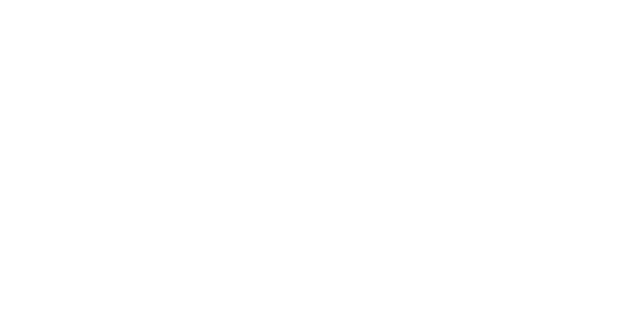
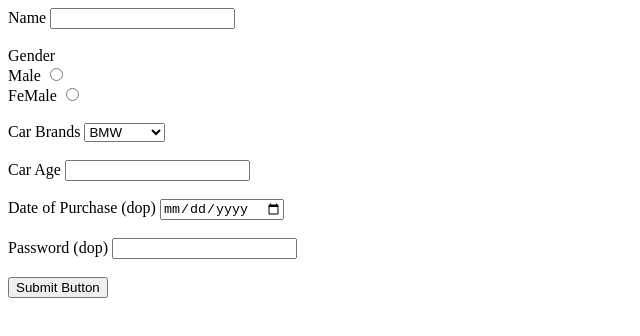
Before and after one commit to acciojob/car-insurance-form-swasti2611, a website: page main.html in a window 1280 px wide. Shown: the whole page, without its empty margins (0-640 px from the left). Drawn offline with Linux system fonts and the light colour scheme.

Commit message:
created a submission

```diff
--- a/main.html
+++ b/main.html
@@ -8,6 +8,50 @@
 
 <body>
 	<!-- the entire body must be written by student -->
+
+
+	<form method="post">
+		<lable for="name">Name</lable>
+		<input type="text" id="name" required>
+	</br>
+		</br>
+		<lable>Gender</lable>
+		</br>
+		<lable>Male</lable>
+		<input type="radio" name="gender" required>
+</br>
+		<lable>FeMale</lable>
+		<input type="radio" name="gender" required>
+
+		</br>
+		</br>
+		<label for="cars "> Car Brands</label>
+		<select id="cars">
+			<option value="BMW">BMW</option>
+			<option value="Audi"> Audi</option>
+			<option value="Mercedez">Mercedez</option>
+		</select>
+		</br></br>
+		<label for="carage">Car Age</label>
+		<input type="number" id="carage" required>
+</br>
+		</br>
+		<label for="dop">Date of Purchase (dop)</label>
+		<input type="date" id="dop" required>
+
+		</br>
+		</br>
+		<label for="password">Password (dop)</label>
+		<input type="password" id="password" required>
+
+		</br>
+		</br>
+		<button type="submit">Submit Button</button>
+
+
+
+
+	</form>
     <script type="text/javascript" src="./script.js">
 </script>
 
```
